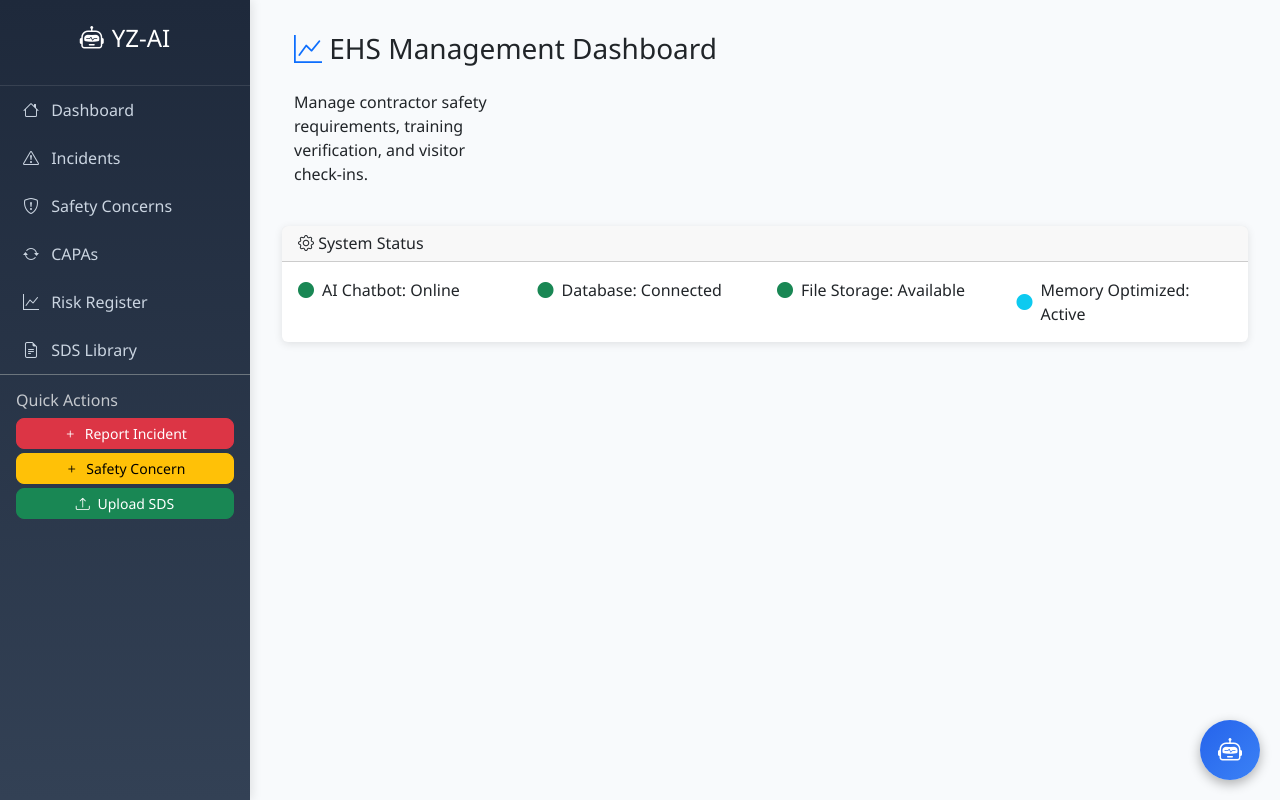
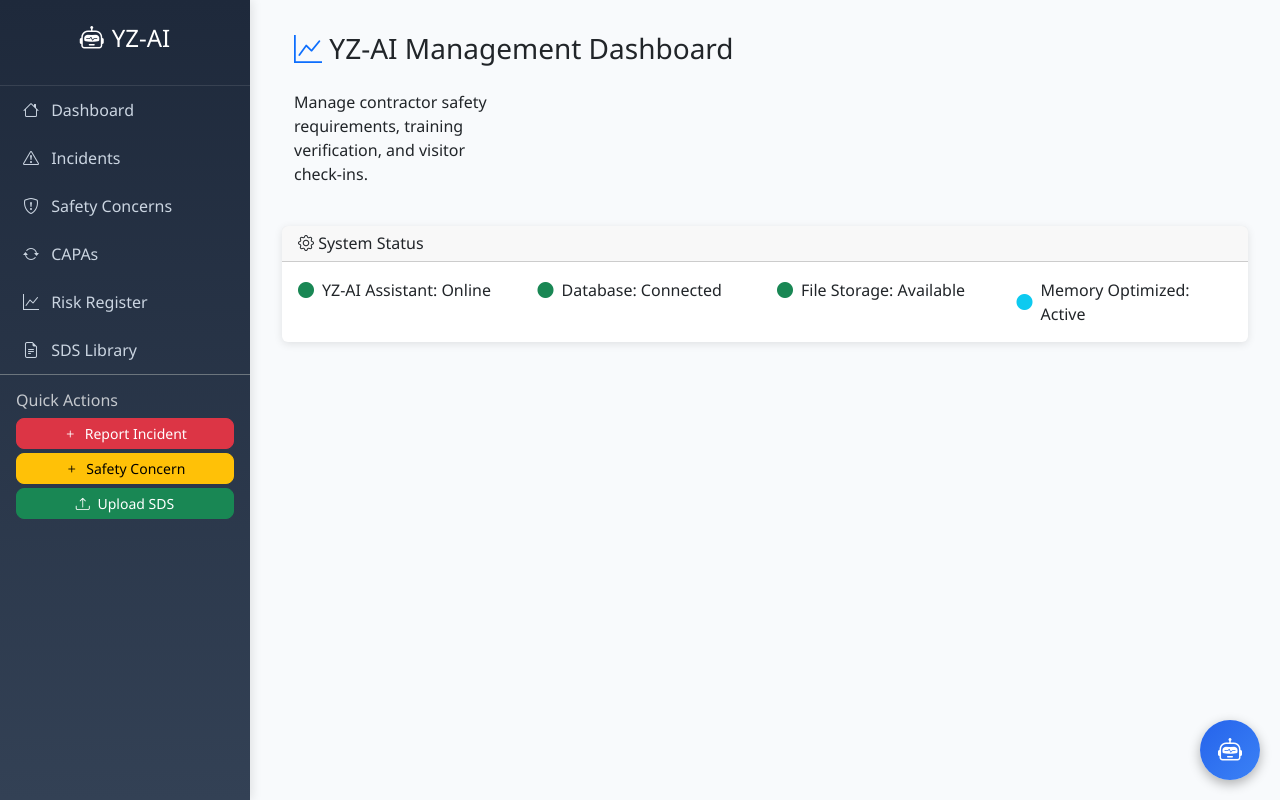
Before and after one commit to H9919/No-audits, a Flask app: page /dashboard in a window 1280 px wide. Run offline with Flask 3, Linux system fonts and the light colour scheme; some libraries are stand-ins or nearby versions.

Commit message:
Update dashboard.html

```diff
--- a/templates/dashboard.html
+++ b/templates/dashboard.html
@@ -6,7 +6,7 @@
         <div class="col-12">
             <h3 class="mb-4">
                 <i class="bi bi-graph-up text-primary"></i>
-                EHS Management Dashboard
+                YZ-AI Management Dashboard
             </h3>
         </div>
     </div>
@@ -39,7 +39,7 @@
                         <div class="col-md-3">
                             <div class="d-flex align-items-center">
                                 <i class="bi bi-circle-fill text-success me-2"></i>
-                                <span>AI Chatbot: Online</span>
+                                <span>YZ-AI Assistant: Online</span>
                             </div>
                         </div>
                         <div class="col-md-3">
```
